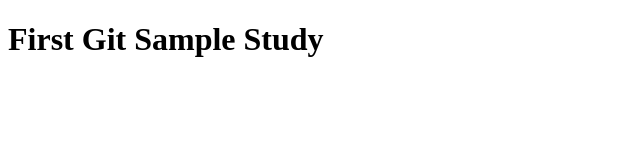
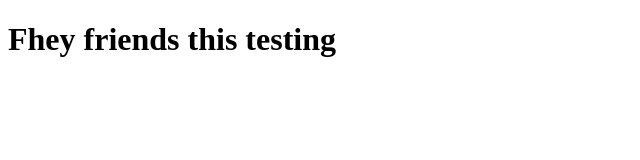
Before and after one commit to muneerek/gitStudy, a website: page hey.html in a window 1280 px wide. Shown: the whole page, without its empty margins (0-640 px from the left). Drawn offline with Linux system fonts and the light colour scheme.

Commit message:
hey frinds :

```diff
--- a/hey.html
+++ b/hey.html
@@ -7,6 +7,6 @@
     <title>Document</title>
 </head>
 <body>
-    <h1>First Git Sample Study</h1>
+    <h1>Fhey friends this testing </h1>
 </body>
 </html>
```
